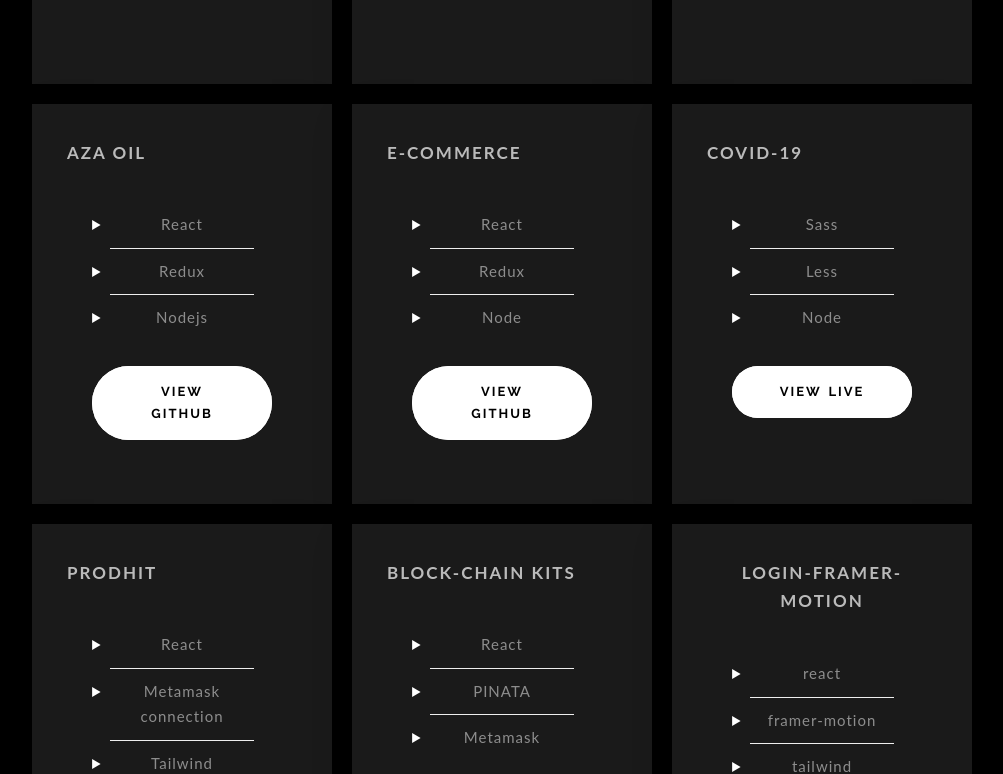
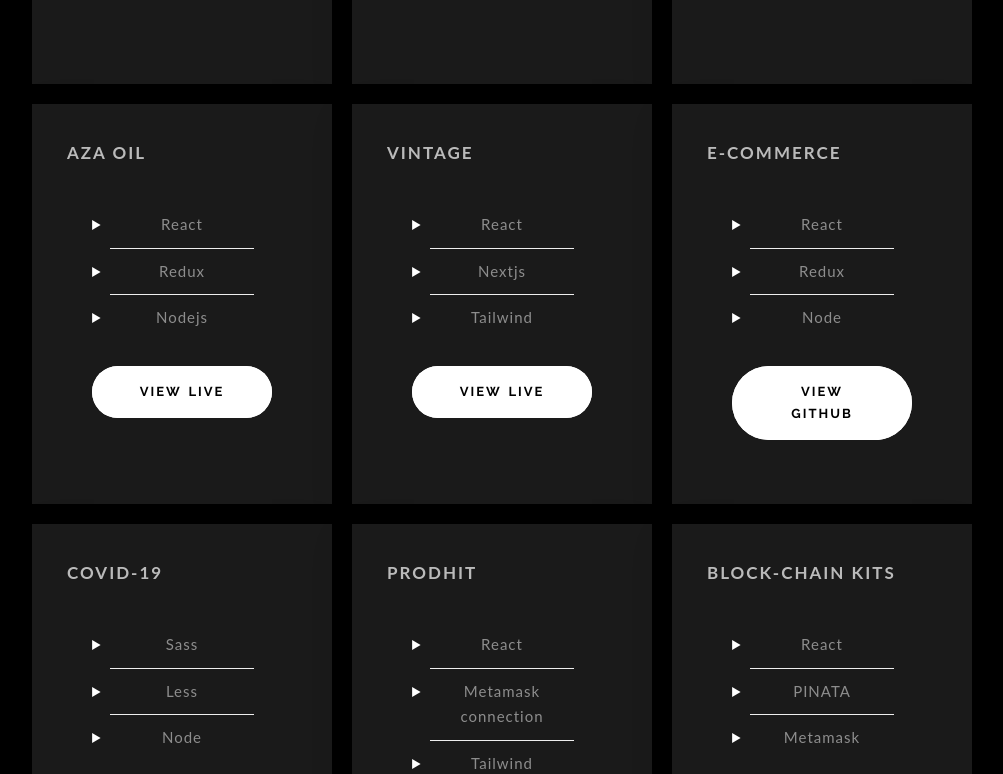
Before and after one commit to Olabisim/MY_PORTFOLIO, a React (Create React App) app: page /works in a window 1280 px wide. Shown: the part 827-1601 px from the top of the page, without its empty margins (138-1141 px from the left). Built offline with nearby package versions, Linux system fonts and the light colour scheme; a web font is replaced by a local one.

Commit message:
added a project

```diff
--- a/src/screens/Works.js
+++ b/src/screens/Works.js
@@ -36,10 +36,15 @@
                                                 <li>Node</li>
                                         </ProjectCard2>
 
-                                        <ProjectCard2 title={"Aza Oil"} link="https://www.azatrailers.ng/" linkName="View github">
+                                        <ProjectCard2 title={"Aza Oil"} link="https://www.azatrailers.ng/" linkName="View live">
                                                 <li>React</li>
                                                 <li>Redux</li>
                                                 <li>Nodejs</li>
+                                        </ProjectCard2>
+                                        <ProjectCard2 title={"Vintage"} link="https://vintageatlanticproperties.com/" linkName="View live">
+                                                <li>React</li>
+                                                <li>Nextjs</li>
+                                                <li>Tailwind</li>
                                         </ProjectCard2>
 
                                         {/* <ProjectCard2 title={"YOUTUBE CLONE"} link="https://github.com/Olabisim/youtube_clone" linkName="View github">
```
